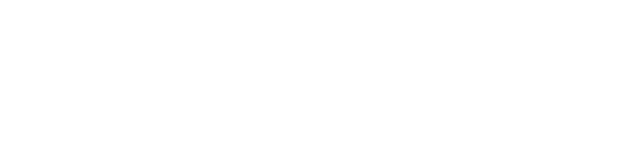
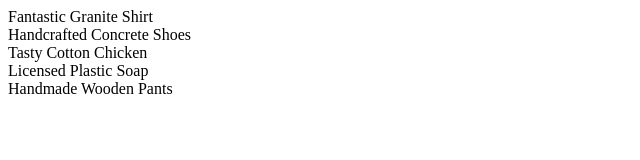
Before and after one commit to amoljagtap17/microfrontend-ecommerce-demo-app, a website built with webpack: page products/public/index.html in a window 1280 px wide. Shown: the whole page, without its empty margins (0-640 px from the left). Built offline with nearby package versions, Linux system fonts and the light colour scheme.

Commit message:
microfrontend_demo_app: output the products in html

```diff
--- a/products/public/index.html
+++ b/products/public/index.html
@@ -6,5 +6,7 @@
     <meta name="viewport" content="width=device-width, initial-scale=1.0" />
     <title>Products</title>
   </head>
-  <body></body>
+  <body>
+    <div id="dev-products"></div>
+  </body>
 </html>
--- a/products/src/index.js
+++ b/products/src/index.js
@@ -8,4 +8,6 @@ for (let i = 0; i < 5; i++) {
   products += `<div>${name}</div>`
 }
 
-console.log('products : ', products)
+// console.log('products : ', products)
+
+document.querySelector('#dev-products').innerHTML = products
```
